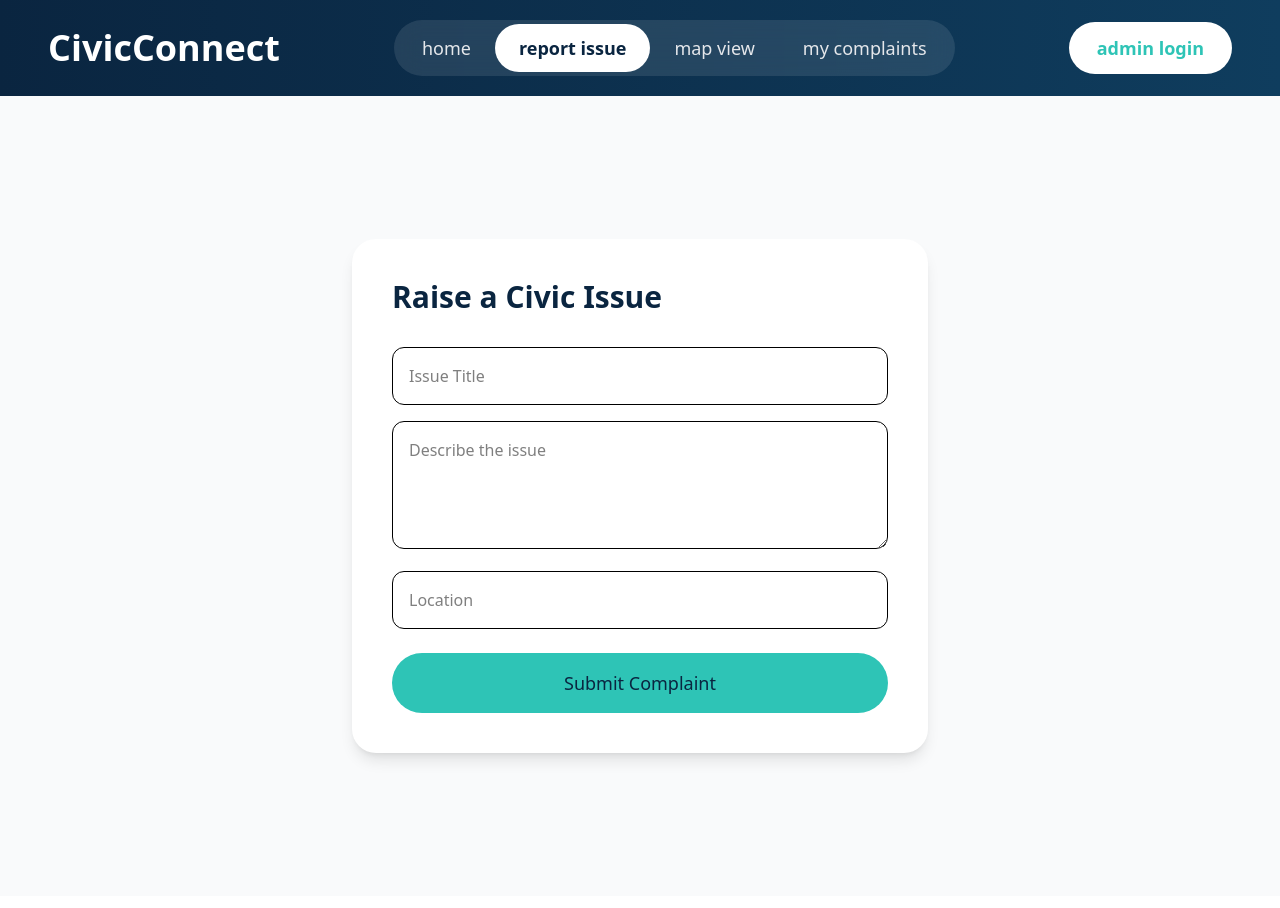
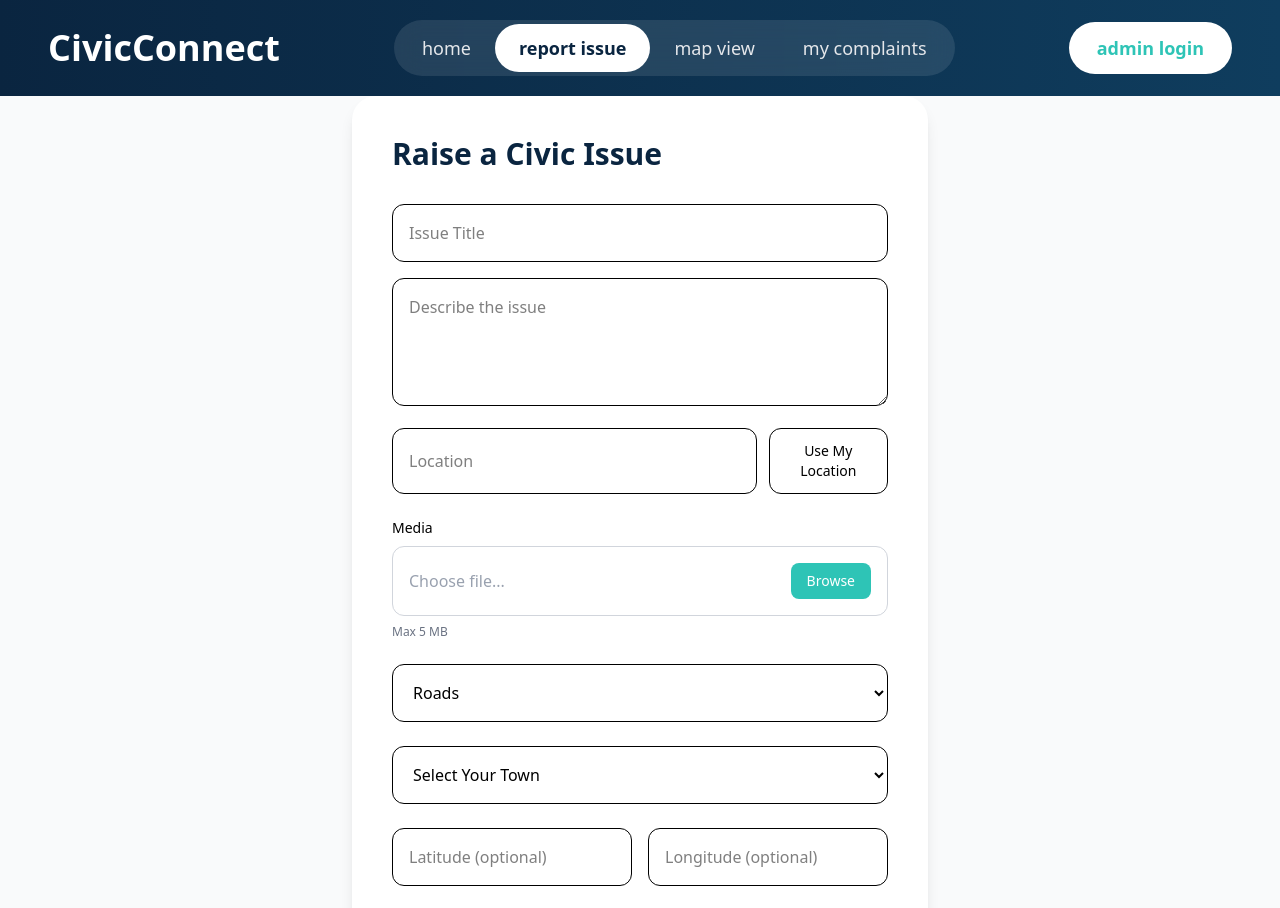
Before and after one commit to simran-123-dev/civicconnect, a React app: page /raise in a window 1280 px wide. Shown: the top 908 px of the page. Built offline with nearby package versions, Linux system fonts and the light colour scheme; the HTML template or start-up script is replaced by a standard one.

Commit message:
Raise Issue

```diff
--- a/src/pages/RaiseIssue.jsx
+++ b/src/pages/RaiseIssue.jsx
@@ -1,5 +1,8 @@
-import { useState } from "react";
+import { useEffect, useState } from "react";
 import { useNavigate } from "react-router-dom";
+import { saveComplaint } from "../utils/complaints";
+
+const MAX_MEDIA_MB = 5;
 
 const RaiseIssue = () => {
   const navigate = useNavigate();
@@ -8,25 +11,160 @@ const RaiseIssue = () => {
     title: "",
     description: "",
     location: "",
+    town: "",
+    category: "Roads",
+    latitude: "",
+    longitude: "",
   });
+  const [suggestions, setSuggestions] = useState([]);
+  const [isSearching, setIsSearching] = useState(false);
+  const [isLocating, setIsLocating] = useState(false);
+  const [locationError, setLocationError] = useState("");
+  const [mediaName, setMediaName] = useState("");
+  const [mediaError, setMediaError] = useState("");
 
   const handleChange = (e) => {
     setForm({ ...form, [e.target.name]: e.target.value });
   };
 
+  const handleFileChange = (e) => {
+    const file = e.target.files?.[0];
+    if (!file) {
+      setMediaName("");
+      setMediaError("");
+      return;
+    }
+
+    const maxBytes = MAX_MEDIA_MB * 1024 * 1024;
+    if (file.size > maxBytes) {
+      setMediaName("");
+      setMediaError(`File too large. Max ${MAX_MEDIA_MB} MB.`);
+      return;
+    }
+
+    setMediaError("");
+    setMediaName(file.name);
+  };
+
+  const handleUseMyLocation = () => {
+    if (!navigator.geolocation) {
+      setLocationError("Geolocation is not supported in this browser.");
+      return;
+    }
+
+    setLocationError("");
+    setIsLocating(true);
+
+    navigator.geolocation.getCurrentPosition(
+      async (position) => {
+        const lat = position.coords.latitude;
+        const lon = position.coords.longitude;
+
+        setForm((prev) => ({
+          ...prev,
+          latitude: String(lat),
+          longitude: String(lon),
+        }));
+
+        try {
+          const response = await fetch(
+            `https://nominatim.openstreetmap.org/reverse?format=json&lat=${lat}&lon=${lon}`
+          );
+          const data = await response.json();
+          const label = data?.display_name || `${lat.toFixed(5)}, ${lon.toFixed(5)}`;
+          setForm((prev) => ({ ...prev, location: label }));
+        } catch (error) {
+          setForm((prev) => ({
+            ...prev,
+            location: `${lat.toFixed(5)}, ${lon.toFixed(5)}`,
+          }));
+        } finally {
+          setIsLocating(false);
+        }
+      },
+      () => {
+        setIsLocating(false);
+        setLocationError("Unable to fetch current location.");
+      },
+      { enableHighAccuracy: true, timeout: 10000 }
+    );
+  };
+
+  useEffect(() => {
+    let isActive = true;
+
+    const fetchSuggestions = async () => {
+      const query = form.location.trim();
+      if (query.length < 3) {
+        setSuggestions([]);
+        return;
+      }
+
+      setIsSearching(true);
+      try {
+        const response = await fetch(
+          `https://nominatim.openstreetmap.org/search?format=json&q=${encodeURIComponent(
+            query
+          )}&limit=5&addressdetails=1`
+        );
+        const data = await response.json();
+        if (isActive) {
+          setSuggestions(Array.isArray(data) ? data : []);
+        }
+      } catch (error) {
+        if (isActive) {
+          setSuggestions([]);
+        }
+      } finally {
+        if (isActive) {
+          setIsSearching(false);
+        }
+      }
+    };
+
+    const timer = setTimeout(fetchSuggestions, 350);
+
+    return () => {
+      isActive = false;
+      clearTimeout(timer);
+    };
+  }, [form.location]);
+
+  const handlePickLocation = (place) => {
+    setForm((prev) => ({
+      ...prev,
+      location: place.display_name,
+      latitude: place.lat,
+      longitude: place.lon,
+    }));
+    setSuggestions([]);
+  };
+
   const handleSubmit = (e) => {
     e.preventDefault();
 
-    const complaints =
-      JSON.parse(localStorage.getItem("complaints")) || [];
+    if (mediaError) {
+      return;
+    }
 
-    complaints.push({
+    const lat = parseFloat(form.latitude);
+    const lng = parseFloat(form.longitude);
+    const coords =
+      Number.isFinite(lat) && Number.isFinite(lng) ? [lat, lng] : null;
+
+    saveComplaint({
       id: Date.now(),
-      ...form,
+      title: form.title,
+      description: form.description,
+      location: form.location,
+      locationText: form.location,
+      town: form.town,
+      category: form.category,
+      coords,
+      mediaName,
+      date: new Date().toISOString().slice(0, 10),
       status: "Pending",
     });
-
-    localStorage.setItem("complaints", JSON.stringify(complaints));
     navigate("/my-complaints");
   };
 
@@ -57,14 +195,132 @@ const RaiseIssue = () => {
           className="w-full mb-4 p-4 rounded-xl border h-32"
         />
 
+        <div className="relative mb-6">
+          <div className="flex flex-col md:flex-row gap-3">
             <input
               type="text"
               name="location"
               placeholder="Location"
               required
               onChange={handleChange}
+              value={form.location}
+              className="w-full p-4 rounded-xl border"
+              autoComplete="off"
+            />
+            <button
+              type="button"
+              onClick={handleUseMyLocation}
+              className="px-5 py-3 rounded-xl border text-sm font-medium hover:bg-gray-50"
+              disabled={isLocating}
+            >
+              {isLocating ? "Locating..." : "Use My Location"}
+            </button>
+          </div>
+          {locationError && (
+            <p className="mt-2 text-sm text-red-600">{locationError}</p>
+          )}
+          {(isSearching || suggestions.length > 0) && (
+            <div className="absolute z-10 mt-2 w-full rounded-xl border bg-white shadow-lg max-h-64 overflow-auto">
+              {isSearching && (
+                <div className="px-4 py-3 text-sm text-gray-500">
+                  Searching...
+                </div>
+              )}
+              {!isSearching && suggestions.length === 0 && (
+                <div className="px-4 py-3 text-sm text-gray-500">
+                  No results found
+                </div>
+              )}
+              {!isSearching &&
+                suggestions.map((place) => (
+                  <button
+                    key={place.place_id}
+                    type="button"
+                    onClick={() => handlePickLocation(place)}
+                    className="w-full text-left px-4 py-3 text-sm hover:bg-gray-50"
+                  >
+                    {place.display_name}
+                  </button>
+                ))}
+            </div>
+          )}
+        </div>
+
+        <div className="mb-6">
+          <label className="block text-sm font-medium mb-2">
+            Media
+          </label>
+          <div className="relative">
+            <input
+              type="file"
+              id="media-upload"
+              accept="image/*,video/*"
+              onChange={handleFileChange}
+              className="hidden"
+              required
+            />
+            <label
+              htmlFor="media-upload"
+              className="flex items-center justify-between w-full p-4 rounded-xl border border-gray-300 bg-white cursor-pointer hover:bg-gray-50 transition"
+            >
+              <span className={mediaName ? "text-gray-700" : "text-gray-400"}>
+                {mediaName || "Choose file..."}
+              </span>
+              <span className="px-4 py-2 bg-[#2EC4B6] text-white rounded-lg text-sm font-medium">
+                Browse
+              </span>
+            </label>
+          </div>
+          <p className="text-xs text-gray-500 mt-2">Max {MAX_MEDIA_MB} MB</p>
+          {mediaError && (
+            <p className="text-sm text-red-600 mt-2">{mediaError}</p>
+          )}
+        </div>
+
+        <select
+          name="category"
+          onChange={handleChange}
           className="w-full mb-6 p-4 rounded-xl border"
+        >
+          <option value="Roads">Roads</option>
+          <option value="Lighting">Lighting</option>
+          <option value="Sanitation">Sanitation</option>
+          <option value="Water">Water</option>
+          <option value="Other">Other</option>
+        </select>
+
+        <select
+          name="town"
+          onChange={handleChange}
+          value={form.town}
+          required
+          className="w-full mb-6 p-4 rounded-xl border"
+        >
+          <option value="">Select Your Town</option>
+          <option value="Downtown">Downtown</option>
+          <option value="Uptown">Uptown</option>
+          <option value="Midtown">Midtown</option>
+          <option value="Suburbs">Suburbs</option>
+          <option value="East Side">East Side</option>
+          <option value="West Side">West Side</option>
+        </select>
+
+        <div className="grid grid-cols-1 md:grid-cols-2 gap-4 mb-6">
+          <input
+            type="text"
+            name="latitude"
+            placeholder="Latitude (optional)"
+            onChange={handleChange}
+            className="w-full p-4 rounded-xl border"
           />
+          <input
+            type="text"
+            name="longitude"
+            placeholder="Longitude (optional)"
+            onChange={handleChange}
+            className="w-full p-4 rounded-xl border"
+          />
+        </div>
 
         <button className="w-full bg-[#2EC4B6] text-[#0A2540] py-4 rounded-full text-lg font-medium">
           Submit Complaint
```
Lines whose indentation alone changed are shown as unchanged.
